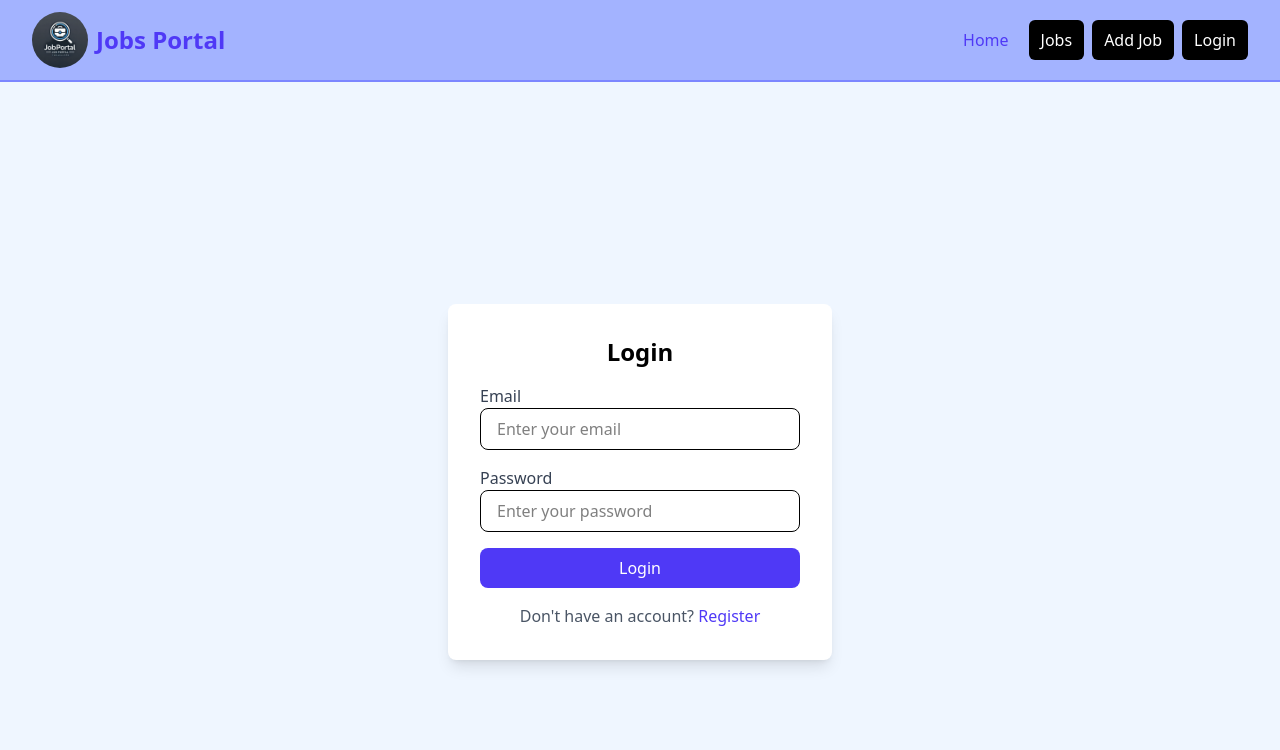
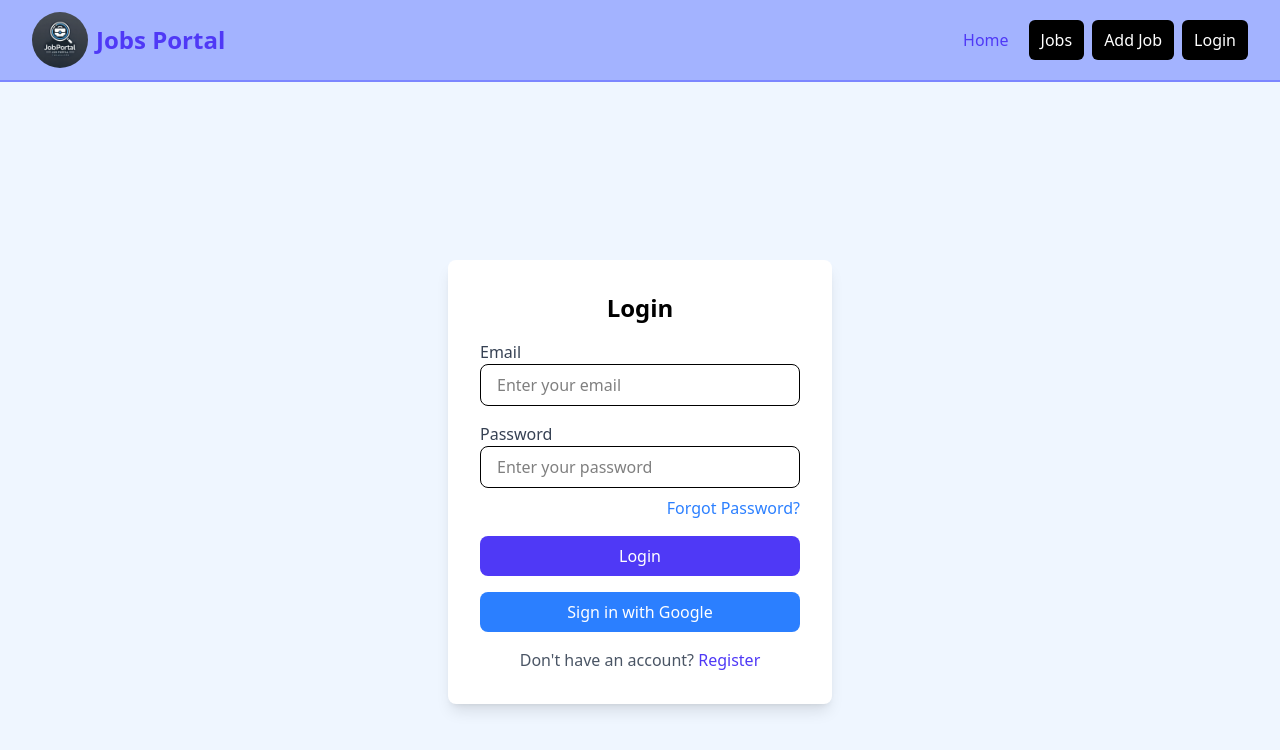
Before and after one commit to udaynatthani/Job-Portal, a React (Vite) app in the folder jobportal/: page /Login in a window 1280 px wide. Shown: the top 750 px of the page. Built offline with nearby package versions, Linux system fonts and the light colour scheme; no server answers.

Commit message:
google signin

```diff
--- a/jobportal/src/Components/Login.jsx
+++ b/jobportal/src/Components/Login.jsx
@@ -1,15 +1,22 @@
-import React, { useState } from "react";
-import { Link, useNavigate } from "react-router-dom";
-import { toast } from "react-toastify";
-import { getAuth, signInWithEmailAndPassword } from "firebase/auth";
-import { app } from "../firebase"; // Import your Firebase configuration
+import React, { useState } from 'react';
+import { Link, useNavigate } from 'react-router-dom';
+import { toast } from 'react-toastify';
+import {
+  getAuth,
+  signInWithEmailAndPassword,
+  GoogleAuthProvider,
+  signInWithPopup,
+  sendPasswordResetEmail,
+} from 'firebase/auth';
+import { app } from '../firebase'; // Import your Firebase configuration
 
 const Login = () => {
-  const [email, setEmail] = useState("");
-  const [password, setPassword] = useState("");
-  const [error, setError] = useState("");
+  const [email, setEmail] = useState('');
+  const [password, setPassword] = useState('');
+  const [error, setError] = useState('');
   const navigate = useNavigate();
   const auth = getAuth(app); // Initialize Firebase Authentication
+  const provider = new GoogleAuthProvider(); // Initialize Google Auth Provider
 
   const handleLoginSubmit = async (e) => {
     e.preventDefault();
@@ -17,10 +24,31 @@ const Login = () => {
     try {
       // Authenticate with Firebase
       await signInWithEmailAndPassword(auth, email, password);
-      toast.success("Login successful!");
-      navigate("/jobs");
+      toast.success('Login successful!');
+      navigate('/jobs');
     } catch (error) {
-      setError("Invalid email or password!");
+      setError('Invalid email or password!');
+      toast.error(error.message);
+    }
+  };
+
+  const handleGoogleSignIn = async () => {
+    try {
+      await signInWithPopup(auth, provider);
+      toast.success('Google sign in successful!');
+      navigate('/jobs');
+    } catch (error) {
+      setError('Google sign in failed!');
+      toast.error(error.message);
+    }
+  };
+
+  const handleResetPassword = async () => {
+    try {
+      await sendPasswordResetEmail(auth, email);
+      toast.success('Password reset email sent!');
+    } catch (error) {
+      setError('Failed to send password reset email!');
       toast.error(error.message);
     }
   };
@@ -52,17 +80,37 @@ const Login = () => {
               onChange={(e) => setPassword(e.target.value)}
               required
             />
+            <p className="text-right mt-2 text-blue-500">
+             <button onClick={handleResetPassword}>Forgot Password?</button>
+            </p>
           </div>
 
           {error && <p className="text-red-500 text-center mb-4">{error}</p>}
 
-          <button type="submit" className="w-full bg-indigo-600 text-white py-2 rounded-lg hover:bg-indigo-700">
+          <button
+            type="submit"
+            className="w-full bg-indigo-600 text-white py-2 rounded-lg hover:bg-indigo-700"
+          >
             Login
           </button>
         </form>
 
+        <button
+          onClick={handleGoogleSignIn}
+          className="mt-4 w-full bg-blue-500 text-white py-2 rounded-lg hover:bg-blue-600"
+        >
+          Sign in with Google
+        </button>
+
+        {/* <button
+          onClick={handleResetPassword}
+          className="mt-4 w-full bg-red-500 text-white py-2 rounded-lg hover:bg-red-600"
+        >
+          Reset Password
+        </button> */}
+
         <p className="text-center mt-4 text-gray-600">
-          Don't have an account?{" "}
+          Don't have an account?{' '}
           <Link to="/register" className="text-indigo-600 hover:underline">
             Register
           </Link>
```
